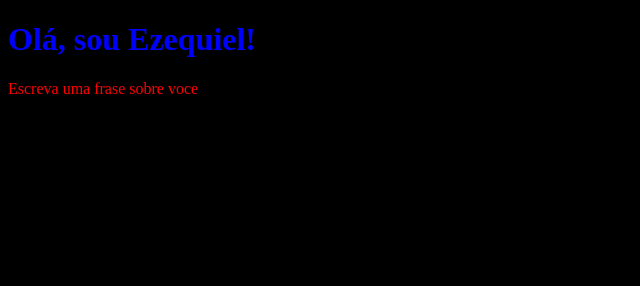
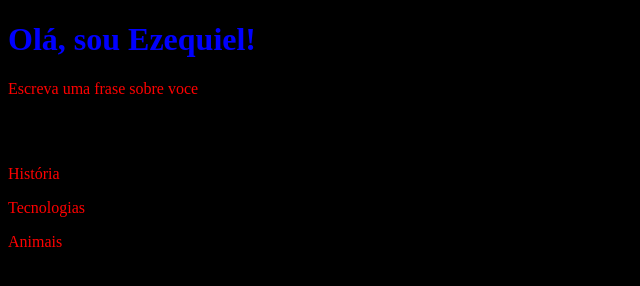
Before and after one commit to ezequieltech/meusite, a plain HTML site: page index.html in a window 1280 px wide. Shown: the whole page, without its empty margins (0-640 px from the left). Drawn offline with Linux system fonts and the light colour scheme.

Commit message:
Atualizar o index.html

```diff
--- a/index.html
+++ b/index.html
@@ -10,8 +10,8 @@
  <h1>Olá, sou Ezequiel!</h1>
  <p>Escreva uma frase sobre voce</p>
 <h2> Coisas que eu gosto</h2>
-<p> <p/>
-<p> <p>
-<p> <p/>
+<p> História </p>
+<p> Tecnologias </p>
+<p>  Animais </p>
 </body>
  </html>
```
